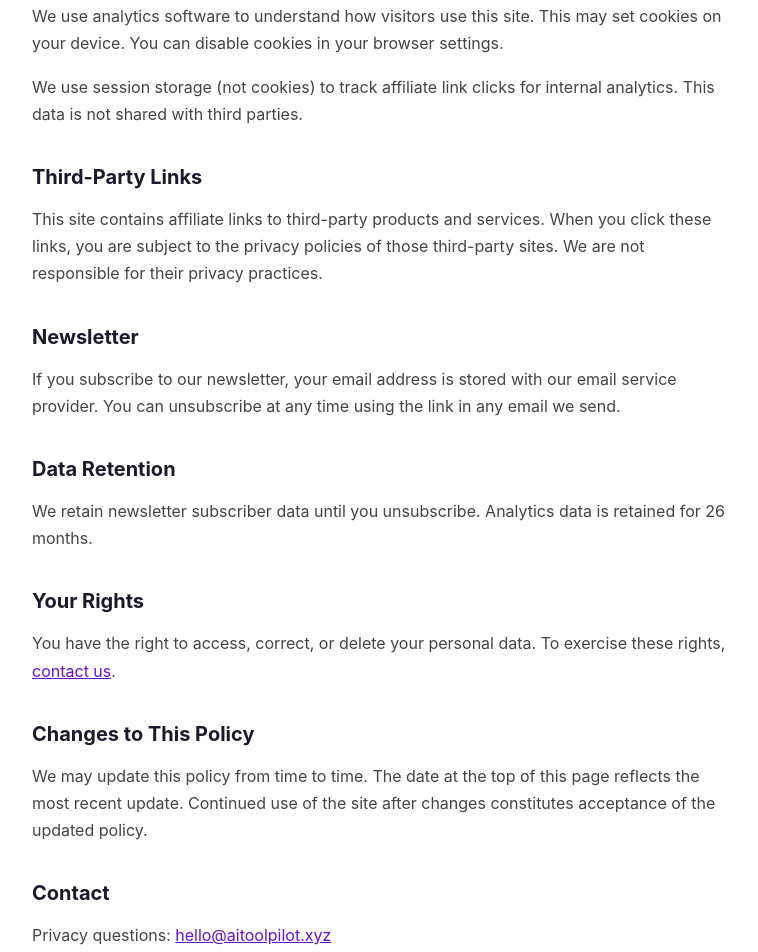
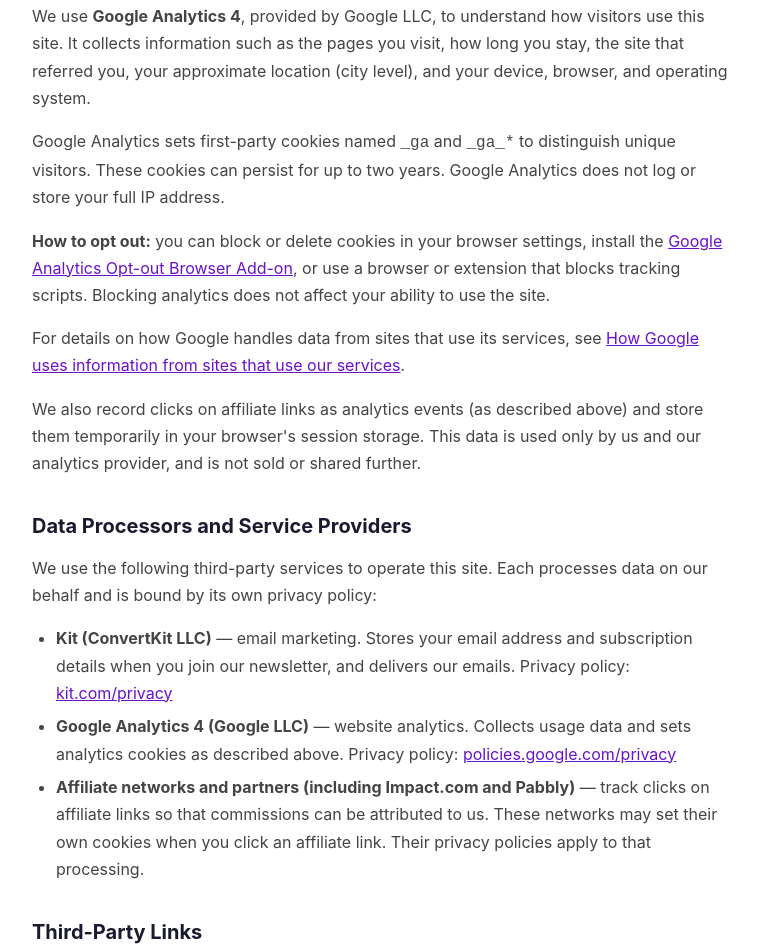
Before and after one commit to Papsybeatz/aitoolpilot-af, a plain HTML site: page privacy.html in a window 1280 px wide. Shown: the part 796-1748 px from the top of the page, without its empty margins (260-1018 px from the left). Drawn offline with Linux system fonts and the light colour scheme.

Commit message:
Privacy policy: name Kit and Google Analytics as data processors, add cookie/opt-out and affiliate network disclosures

```diff
--- a/privacy.html
+++ b/privacy.html
@@ -48,7 +48,7 @@
       <h1>Privacy Policy</h1>
     </section>
     <div class="page-content">
-      <p><strong>Last updated: May 2026</strong></p>
+      <p><strong>Last updated: October 2026</strong></p>
 
       <h2>Information We Collect</h2>
       <p>We collect the following information when you use AIToolPilot:</p>
@@ -67,15 +67,26 @@
       </ul>
 
       <h2>Cookies and Analytics</h2>
-      <!-- REPLACE: Update this section once you've added your analytics provider (e.g. Google Analytics, Plausible, Fathom) -->
-      <p>We use analytics software to understand how visitors use this site. This may set cookies on your device. You can disable cookies in your browser settings.</p>
-      <p>We use session storage (not cookies) to track affiliate link clicks for internal analytics. This data is not shared with third parties.</p>
+      <p>We use <strong>Google Analytics 4</strong>, provided by Google LLC, to understand how visitors use this site. It collects information such as the pages you visit, how long you stay, the site that referred you, your approximate location (city level), and your device, browser, and operating system.</p>
+      <p>Google Analytics sets first-party cookies named <code>_ga</code> and <code>_ga_*</code> to distinguish unique visitors. These cookies can persist for up to two years. Google Analytics does not log or store your full IP address.</p>
+      <p><strong>How to opt out:</strong> you can block or delete cookies in your browser settings, install the <a href="https://tools.google.com/dlpage/gaoptout" target="_blank" rel="noopener">Google Analytics Opt-out Browser Add-on</a>, or use a browser or extension that blocks tracking scripts. Blocking analytics does not affect your ability to use the site.</p>
+      <p>For details on how Google handles data from sites that use its services, see <a href="https://policies.google.com/technologies/partner-sites" target="_blank" rel="noopener">How Google uses information from sites that use our services</a>.</p>
+      <p>We also record clicks on affiliate links as analytics events (as described above) and store them temporarily in your browser's session storage. This data is used only by us and our analytics provider, and is not sold or shared further.</p>
+
+      <h2>Data Processors and Service Providers</h2>
+      <p>We use the following third-party services to operate this site. Each processes data on our behalf and is bound by its own privacy policy:</p>
+      <ul>
+        <li><strong>Kit (ConvertKit LLC)</strong> &mdash; email marketing. Stores your email address and subscription details when you join our newsletter, and delivers our emails. Privacy policy: <a href="https://kit.com/privacy" target="_blank" rel="noopener">kit.com/privacy</a></li>
+        <li><strong>Google Analytics 4 (Google LLC)</strong> &mdash; website analytics. Collects usage data and sets analytics cookies as described above. Privacy policy: <a href="https://policies.google.com/privacy" target="_blank" rel="noopener">policies.google.com/privacy</a></li>
+        <li><strong>Affiliate networks and partners (including Impact.com and Pabbly)</strong> &mdash; track clicks on affiliate links so that commissions can be attributed to us. These networks may set their own cookies when you click an affiliate link. Their privacy policies apply to that processing.</li>
+      </ul>
 
       <h2>Third-Party Links</h2>
       <p>This site contains affiliate links to third-party products and services. When you click these links, you are subject to the privacy policies of those third-party sites. We are not responsible for their privacy practices.</p>
 
       <h2>Newsletter</h2>
-      <p>If you subscribe to our newsletter, your email address is stored with our email service provider. You can unsubscribe at any time using the link in any email we send.</p>
+      <p>If you subscribe to our newsletter, your email address is stored with <strong>Kit (ConvertKit)</strong>, our email service provider, and is used only to send you the emails you requested. Our newsletter uses double opt-in, which means you must confirm your subscription by email before you are added to the list.</p>
+      <p>You can unsubscribe at any time using the unsubscribe link in any email we send, or by contacting us. We do not sell or rent your email address.</p>
 
       <h2>Data Retention</h2>
       <p>We retain newsletter subscriber data until you unsubscribe. Analytics data is retained for 26 months.</p>
@@ -87,7 +98,6 @@
       <p>We may update this policy from time to time. The date at the top of this page reflects the most recent update. Continued use of the site after changes constitutes acceptance of the updated policy.</p>
 
       <h2>Contact</h2>
-      <!-- REPLACE: Update with your actual contact email -->
       <p>Privacy questions: <a href="mailto:hello@aitoolpilot.xyz">hello@aitoolpilot.xyz</a></p>
     </div>
   </main>
```
